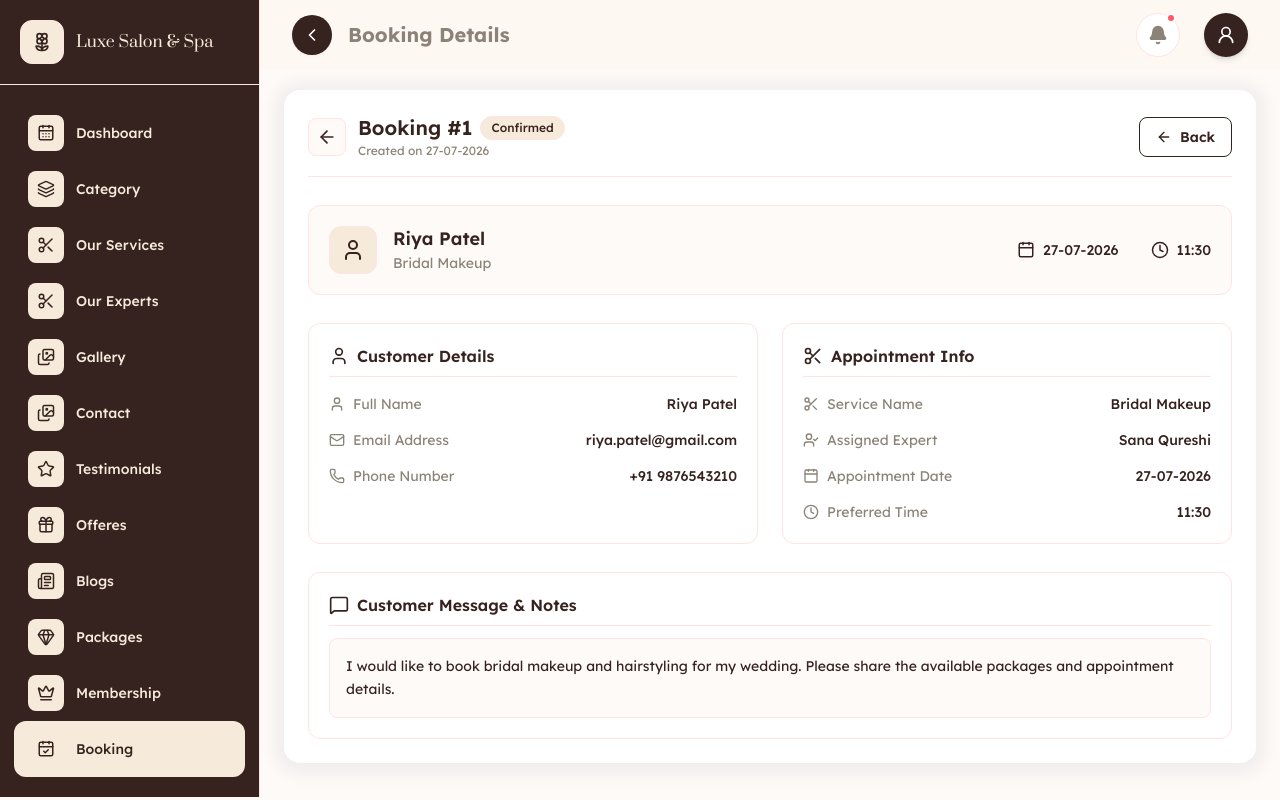
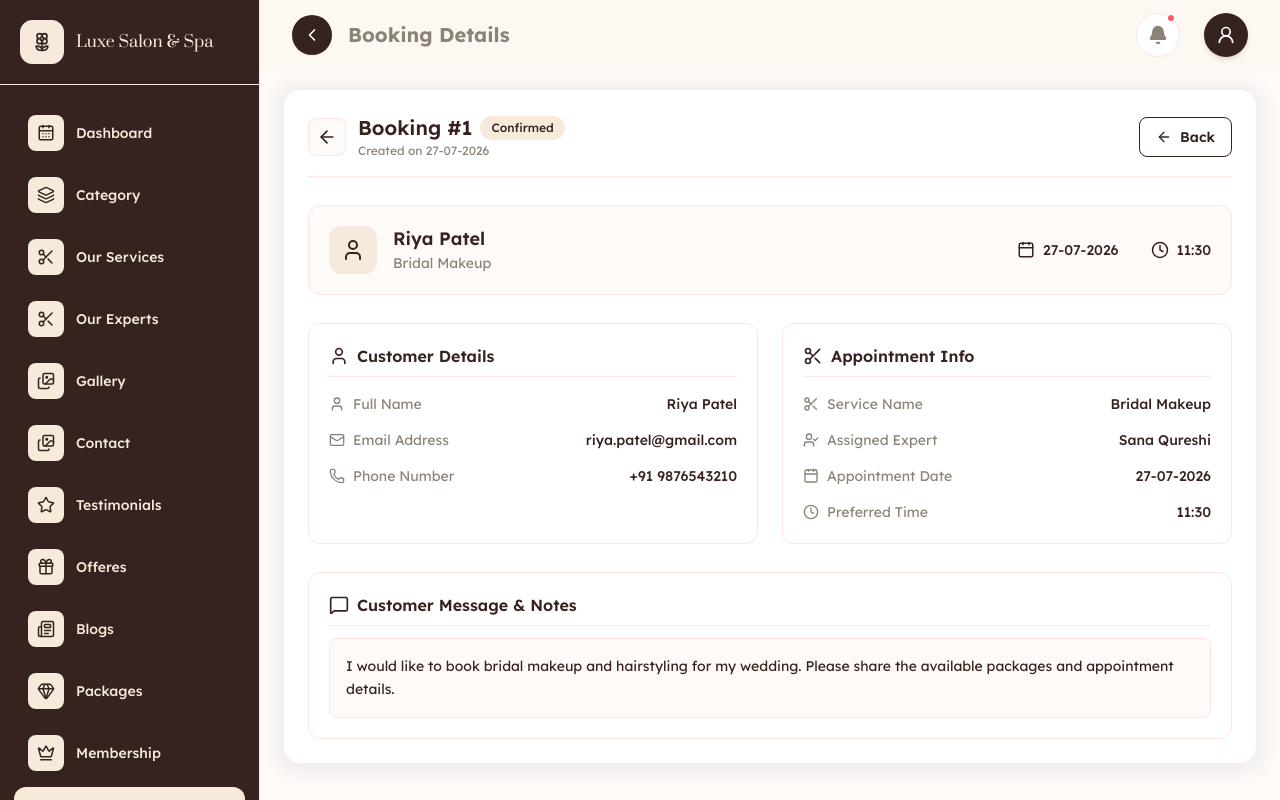
Before and after one commit to dhruviscalelot/Beauty_Parlour5_Admin, a React (Vite) app: page /booking/details/1 in a window 1280 px wide. Built offline with nearby package versions, Linux system fonts and the light colour scheme; sample sign-in values are in the browser's storage.

Commit message:
sidebar for the hover the space add

```diff
--- a/src/index.css
+++ b/src/index.css
@@ -68,7 +68,7 @@ body {
 }
 
 .sidebar_menu {
-  @apply flex-1 px-3.5 2xl:px-4 py-5 overflow-y-auto bg-primary;
+  @apply flex-1 px-3.5 2xl:px-4 py-5 overflow-y-auto bg-primary space-y-1.5 2xl:space-y-2;
 }
 
 .sidebar_link {
```
